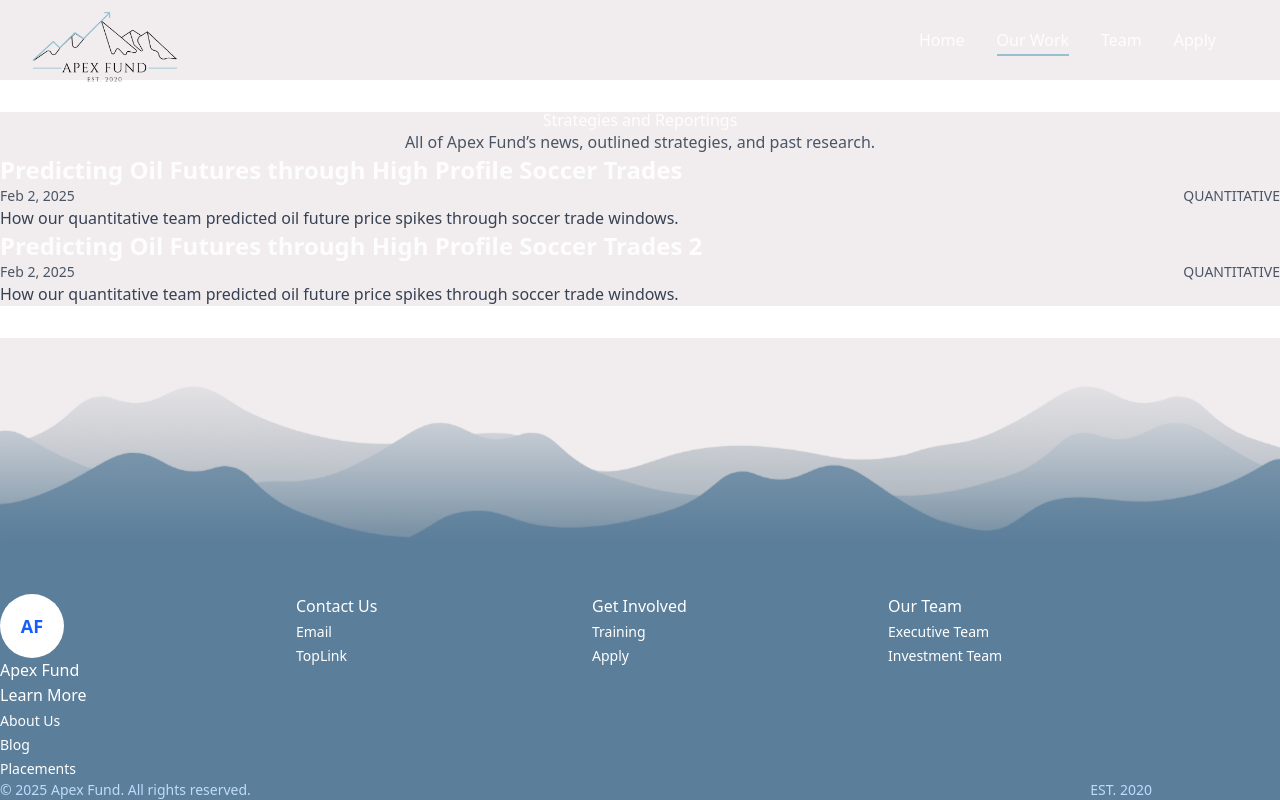
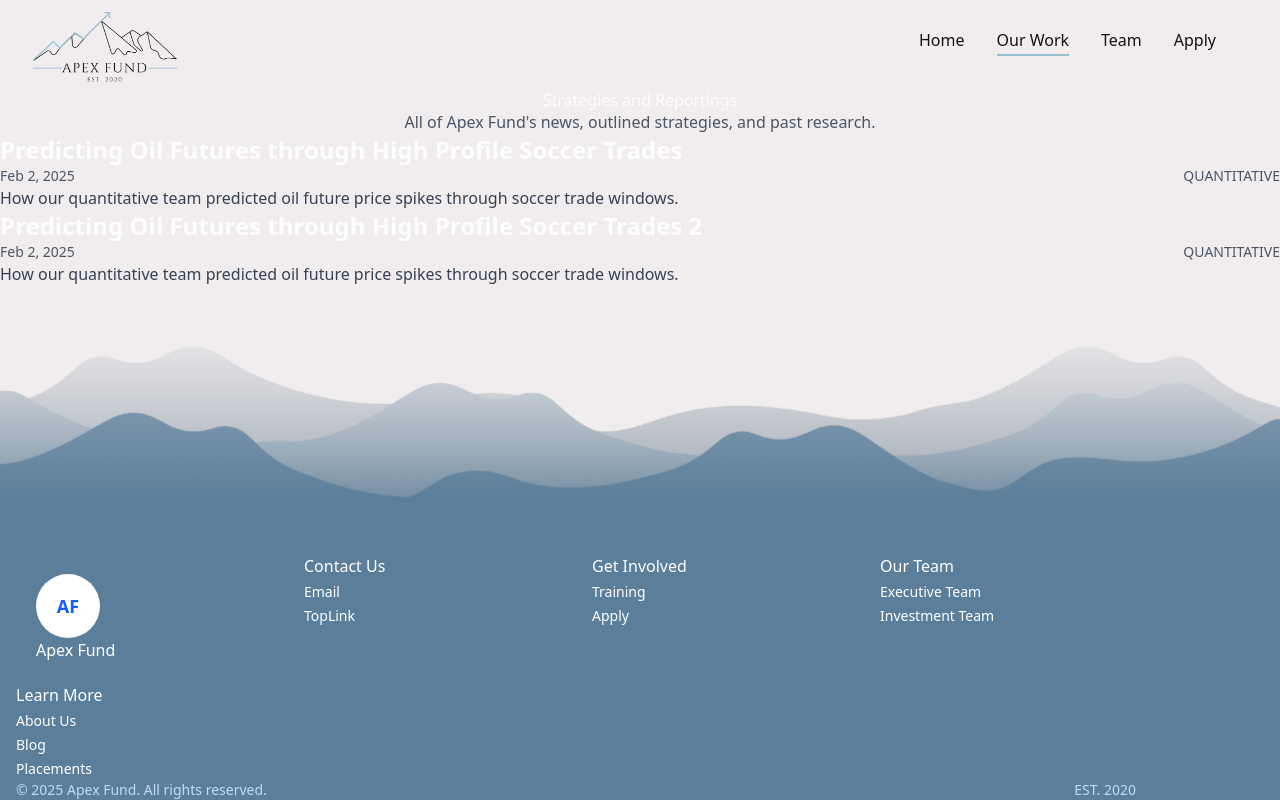
Before and after one commit to apexfund/apex-website, a React (Vite) app: page /our-work in a window 1280 px wide. Built offline with nearby package versions, Linux system fonts and the light colour scheme.

Commit message:
fixed colors of nav links across all pages

```diff
--- a/src/components/footer.tsx
+++ b/src/components/footer.tsx
@@ -20,10 +20,11 @@ const Footer = () => (
       style={{ backgroundColor: '#5B7E9A' }}
     >
       <div className="max-w-6xl mx-auto">
+        <div className="!mx-4 md:mx-8">
           <div className="grid grid-cols-1 md:grid-cols-4 gap-8 mb-12">
 
             {/* Logo Section */}
-          <div className="flex flex-col items-center md:items-start m-5">
+            <div className="flex flex-col items-center md:items-start !m-5">
               <div className="w-16 h-16 bg-white rounded-full mb-4 flex items-center justify-center">
                 <span className="text-blue-600 font-bold text-lg">AF</span>
               </div>
@@ -119,6 +120,7 @@ const Footer = () => (
           </div>
         </div>
       </div>
+    </div>
   </footer>
 )
 
--- a/src/components/header.tsx
+++ b/src/components/header.tsx
@@ -32,7 +32,7 @@ const Header = () => {
                 to={to}
                 end={exact}
                 className={({ isActive }) =>
-                  `relative text-[#121212] transition-colors hover:text-[#96BFCF]
+                  `relative !text-[#121212] transition-colors hover:!text-[#96BFCF]
                   after:absolute after:-bottom-1 after:left-0 after:right-0 after:h-[2px]
                   ${isActive ? 'after:bg-[#96BFCF]' : 'after:bg-transparent'}`
                 }
@@ -62,7 +62,7 @@ const Header = () => {
                 end={exact}
                 onClick={() => setIsOpen(false)}
                 className={({ isActive }) =>
-                  `relative block !m-5 w-max text-[#121212] transition-colors hover:text-[#96BFCF]
+                  `relative block !m-5 w-max !text-[#121212] transition-colors hover:!text-[#96BFCF]
                   after:absolute after:-bottom-1 after:left-0 after:w-full after:h-[2px]
                   ${isActive ? 'after:bg-[#96BFCF]' : 'after:bg-transparent'}`
                 }
--- a/src/pages/application.tsx
+++ b/src/pages/application.tsx
@@ -3,7 +3,7 @@ import Header from '../components/header'
 import Footer from '../components/footer'
 
 const Application = () => (
-  <div className="flex flex-col min-h-screen">
+  <div className="flex flex-col min-h-screen bg-[#F1EDEE]">
     <Header />
     <main className="flex-grow flex flex-col justify-center items-center p-8">
       <h1 className="text-4xl font-bold mb-4">Application</h1>
--- a/src/pages/meet-the-team.tsx
+++ b/src/pages/meet-the-team.tsx
@@ -3,7 +3,7 @@ import Header from '../components/header'
 import Footer from '../components/footer'
 
 const MeetTheTeam = () => (
-  <div className="flex flex-col min-h-screen">
+  <div className="flex flex-col min-h-screen bg-[#F1EDEE]">
     <Header />
     <main className="flex-grow flex flex-col justify-center items-center p-8">
       <h1 className="text-4xl font-bold mb-4">Meet The Team</h1>
--- a/src/pages/our-work.tsx
+++ b/src/pages/our-work.tsx
@@ -6,13 +6,13 @@ import Footer from '../components/footer';
 
 export default function OurWork() {
   return (
-    <div className="flex flex-col min-h-screen">
+    <div className="flex flex-col min-h-screen bg-[#F1EDEE]">
       <Header />
       <main className="flex-grow flex flex-col justify-center items-center p-8">
-        <div className='bg-[#F1EDEE] w-full h-full'>
+        <div className='w-full h-full'>
           <h1 className="text-4xl font-bold text-center mb-4">Strategies and Reportings</h1>
             <p className="text-center text-gray-600 mb-8">
-              All of Apex Fund’s news, outlined strategies, and past research.
+            All of Apex Fund's news, outlined strategies, and past research.
             </p>
             <div className="space-y-4">
               {allPosts.map(p => (
@@ -23,6 +23,5 @@ export default function OurWork() {
       </main>
       <Footer />
     </div>
-
   );
 }
```
Lines whose indentation alone changed are shown as unchanged.
